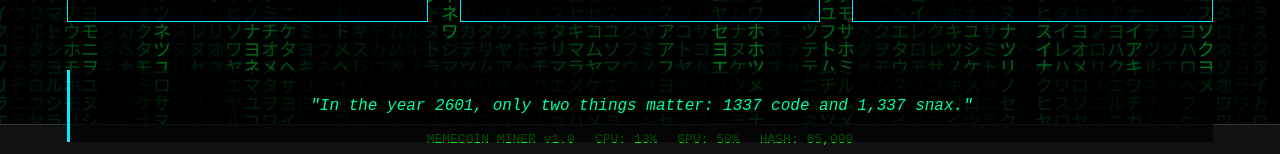
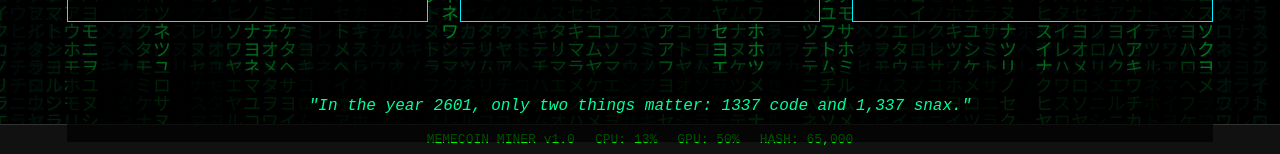
Before and after one commit to johnnyxmas/2601-website, a Svelte app: page / in a window 1280 px wide. Shown: the part 646-800 px from the top of the page. Built offline with nearby package versions, Linux system fonts and the light colour scheme.

Commit message:
Fixed small graphical glitch

```diff
--- a/src/App.svelte
+++ b/src/App.svelte
@@ -146,7 +146,6 @@
 
   .cyber-quote {
     font-style: italic;
-    border-left: 3px solid #00f0ff;
     padding: 1.5rem;
     margin: 3rem 0;
     background-color: rgba(0, 0, 0, 0.7);
```
